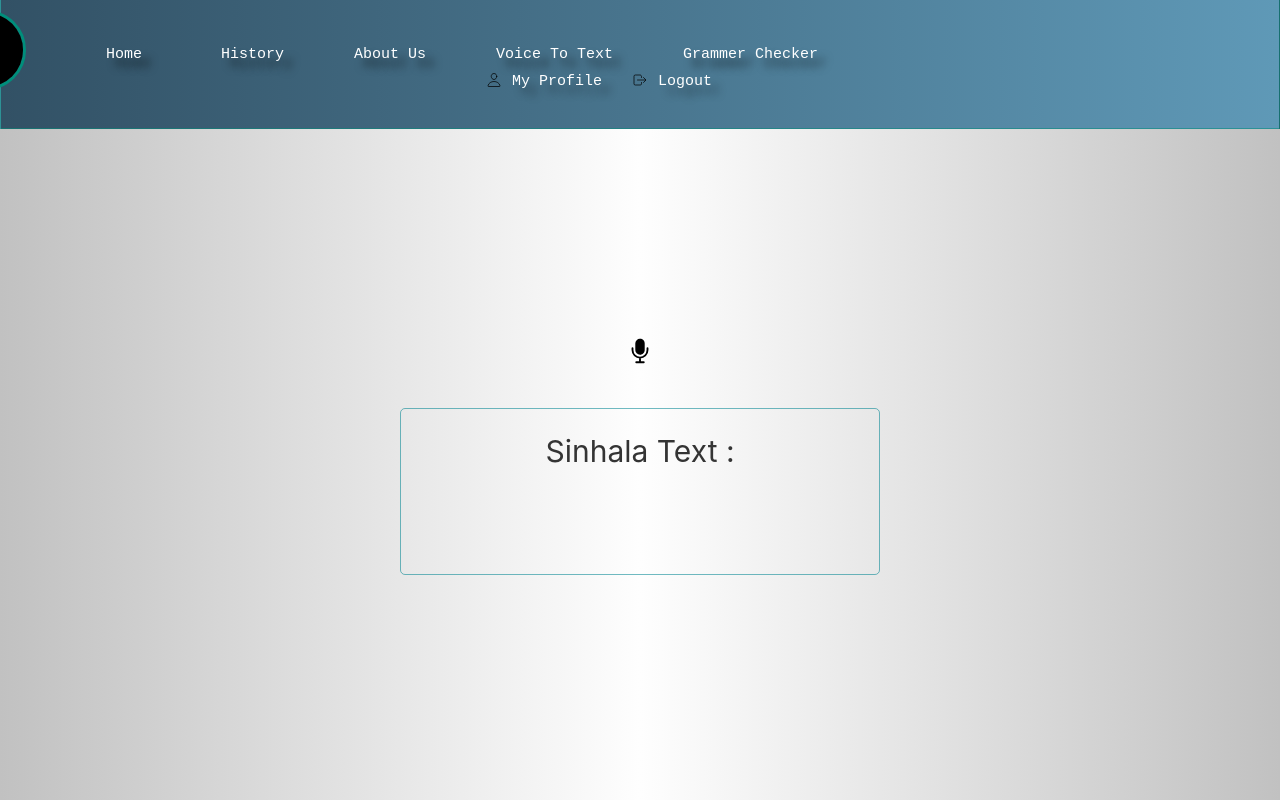
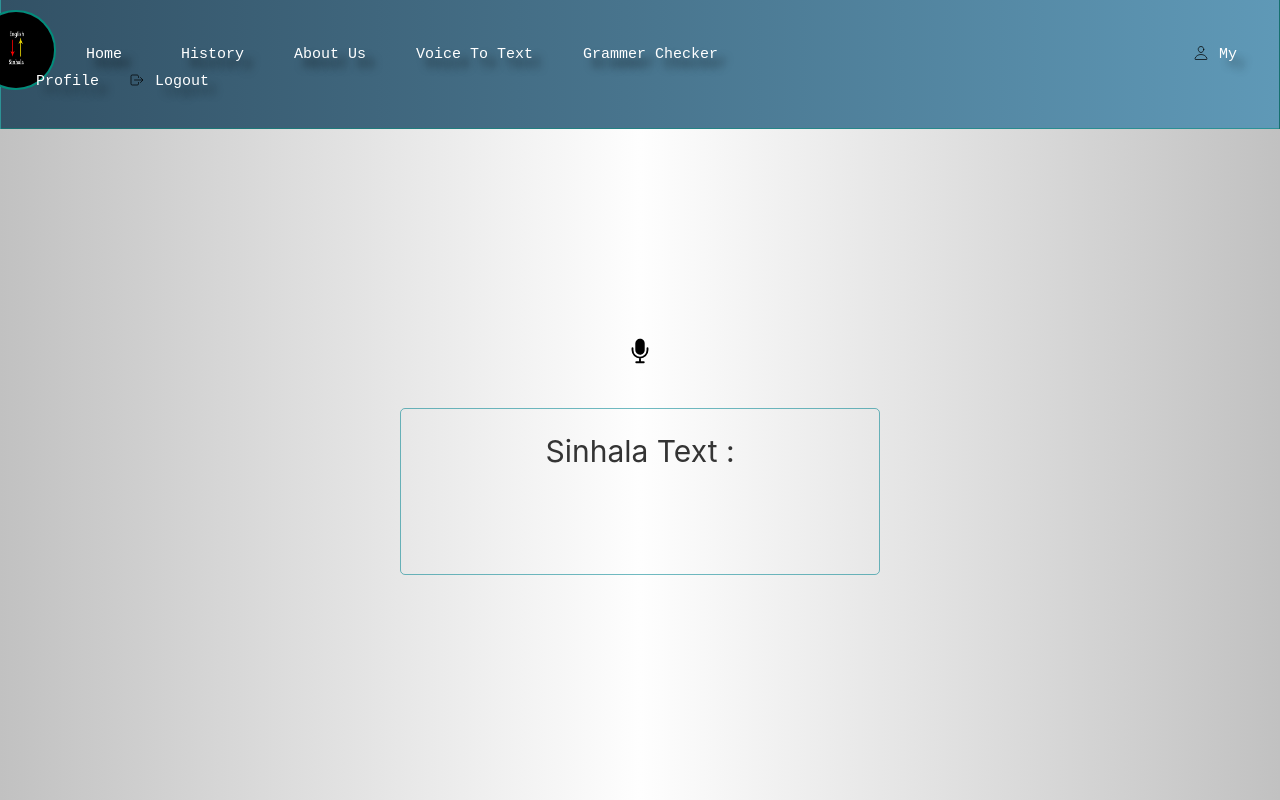
Before and after one commit to it21274398/ITPM_English_to_Sinhala_translator, a React (Create React App) app in the folder frontend/: page /Voicetotext in a window 1280 px wide. Shown: the top 800 px of the page. Built offline with nearby package versions, Linux system fonts and the light colour scheme; a web font is replaced by a local one.

Commit message:
add grammer checker

```diff
--- a/frontend/src/components/GrammerCheck/CheckerDemo.jsx
+++ b/frontend/src/components/GrammerCheck/CheckerDemo.jsx
@@ -132,6 +132,8 @@ function CheckerDemo() {
 
   return (
     <div className={Styles.gcContainer}>
+      <br />
+      <br />
       <div className={Styles.sinInputBox}>
         <textarea
           rows="5"
--- a/frontend/src/components/GrammerCheck/checkerDemo.module.css
+++ b/frontend/src/components/GrammerCheck/checkerDemo.module.css
@@ -1,17 +1,6 @@
 @import url("https://fonts.googleapis.com/css2?family=Abhaya+Libre&display=swap");
 @import url("https://fonts.googleapis.com/css2?family=Noto+Serif+Sinhala&display=swap");
 @import url("https://fonts.googleapis.com/css2?family=Noto+Sans+Sinhala&display=swap");
-
-:root {
-  --primary-color: rgb(74 222 128);
-  --bg-color: #ffffff;
-  --light-bg-color: #ffffff;
-  --text-color: #f0f0f0;
-  --light-text-color: #cdccd1;
-  --primary-text-color: #ffffff;
-  --border-color: #ccc;
-  --logo-text-color: #757575;
-}
 
 .highlight {
   background-color: yellow; /* Highlighted background color */
--- a/frontend/src/components/Header.jsx
+++ b/frontend/src/components/Header.jsx
@@ -31,7 +31,7 @@ export default function Layout() {
               <span className="span">Voice To Text</span>
             </Link>
 
-            <Link to="/grammerCheck" className="Links">
+            <Link to="/grammercheck" className="Links">
               <span className="span">Grammer Checker</span>
             </Link>
 
--- a/frontend/src/styles/Header.css
+++ b/frontend/src/styles/Header.css
@@ -1,5 +1,5 @@
 .Links {
-  margin: 0 35px;
+  margin: 0 25px;
 }
 
 .Links1 {
@@ -38,8 +38,8 @@
   height: 80px;
   width: 80px;
   border-radius: 50px;
-  border: 3px solid#008e7b;
-  margin-left: -90px;
+  border: 2px solid#008e7b;
+  margin-left: -60px;
   margin-bottom: -50px;
 }
 
```
